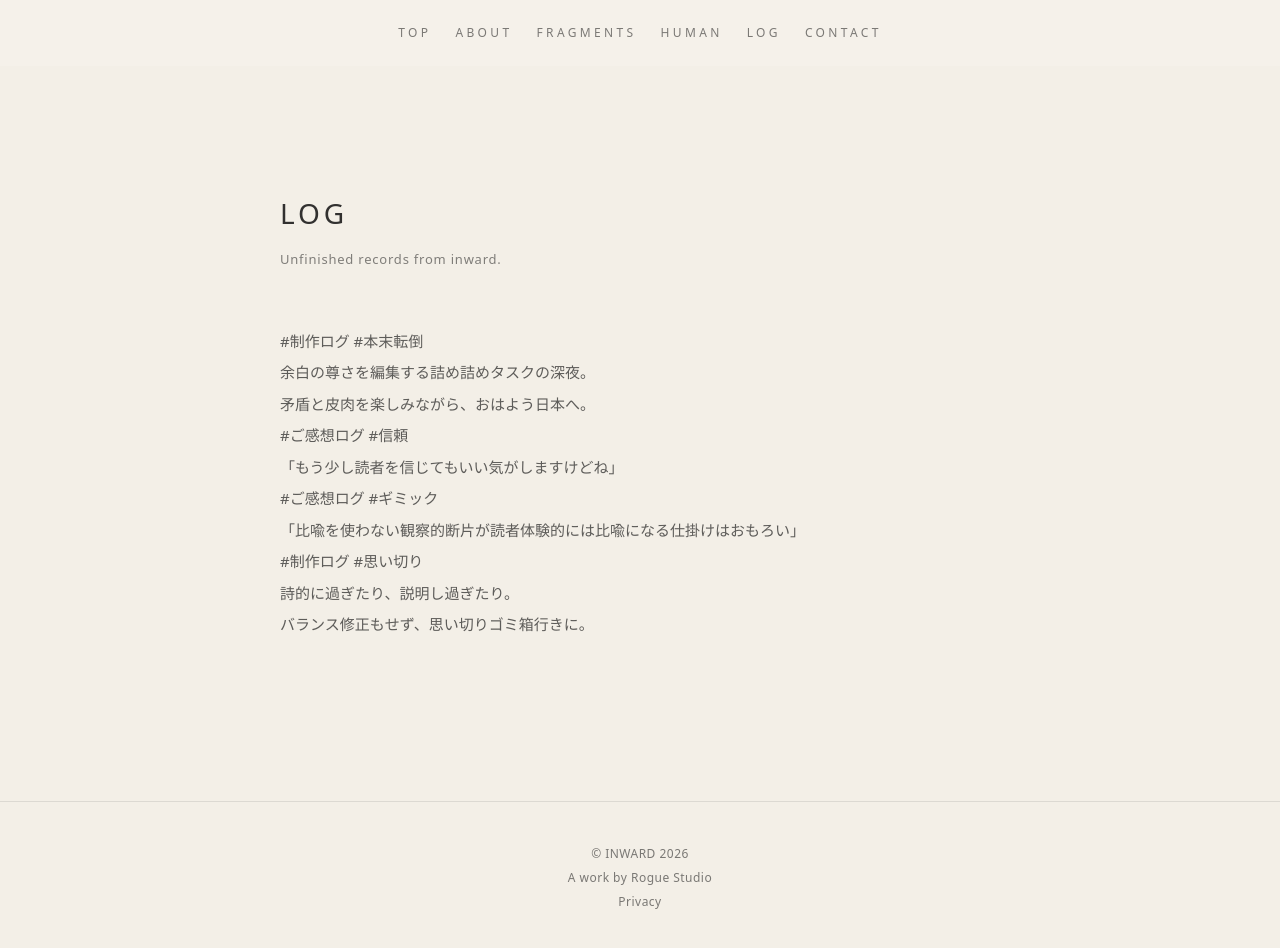
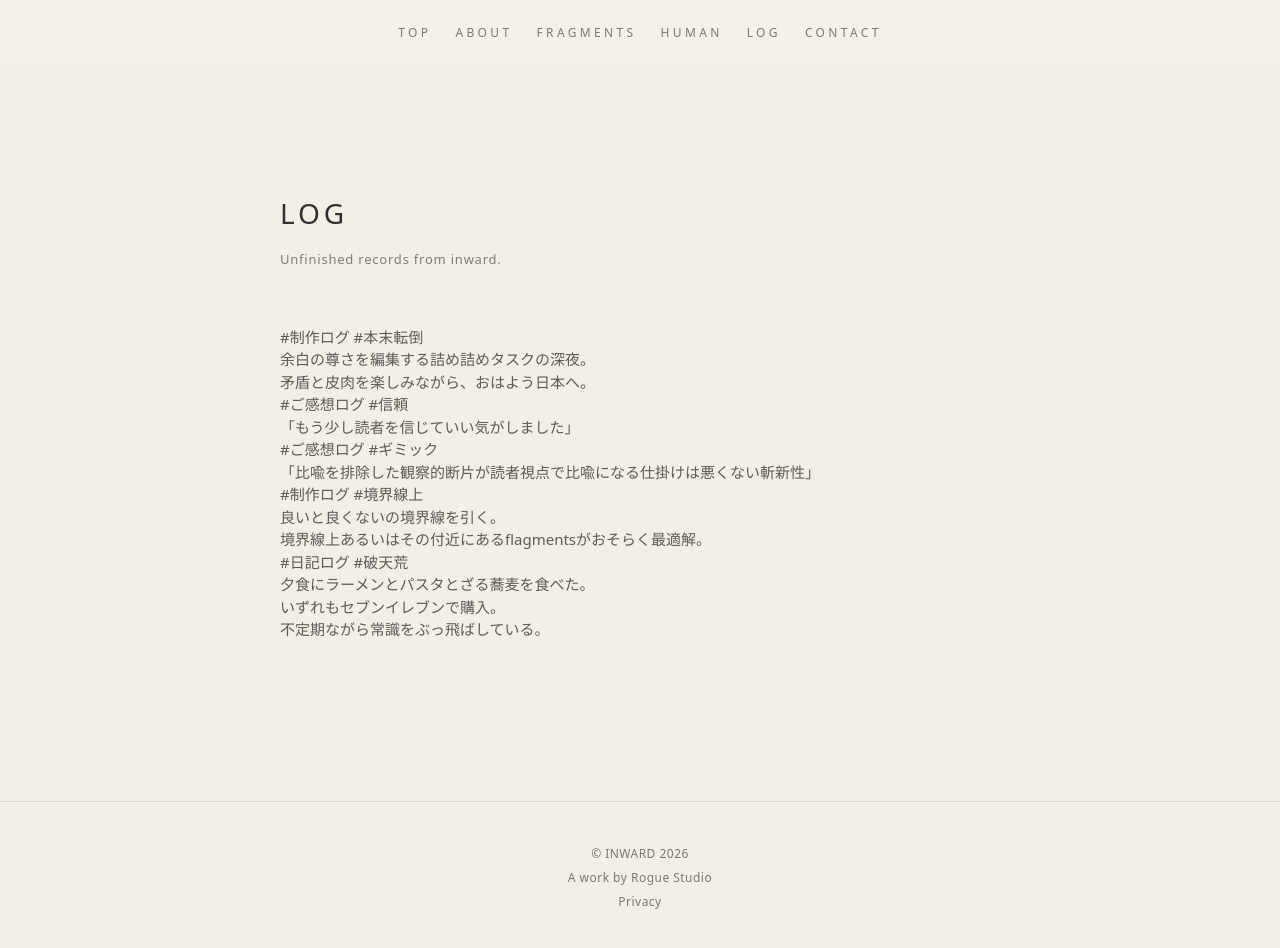
Before and after one commit to rogue-studio/inward, a Next.js app: page /log in a window 1280 px wide. Shown: the top 948 px of the page. Built offline with nearby package versions, Linux system fonts and the light colour scheme.

Commit message:
page.tsx を更新

```diff
--- a/app/log/page.tsx
+++ b/app/log/page.tsx
@@ -15,21 +15,25 @@ export default function LogPage() {
         Unfinished records from inward.
       </p>
 
-    <div className="text-[15px] leading-[2.1] text-[#161616]/68">
-  <p>#制作ログ #本末転倒</p>
+    <div className="text-[15px] leading-[1.5] text-[#161616]/68">
+<p>#制作ログ #本末転倒</p>
   <p>余白の尊さを編集する詰め詰めタスクの深夜。</p>
   <p>矛盾と皮肉を楽しみながら、おはよう日本へ。</p>
-
+<p></p>
   <p>#ご感想ログ #信頼</p>
-  <p>「もう少し読者を信じてもいい気がしますけどね」</p>
-
+  <p>「もう少し読者を信じていい気がしました」</p>
+<p></p>
   <p>#ご感想ログ #ギミック</p>
-  <p>「比喩を使わない観察的断片が読者体験的には比喩になる仕掛けはおもろい」</p>
-
-  <p>#制作ログ #思い切り</p>
-  <p>詩的に過ぎたり、説明し過ぎたり。</p>
-  <p>バランス修正もせず、思い切りゴミ箱行きに。</p>
-
+  <p>「比喩を排除した観察的断片が読者視点で比喩になる仕掛けは悪くない斬新性」</p>
+<p></p>
+  <p>#制作ログ #境界線上</p>
+  <p>良いと良くないの境界線を引く。</p>
+  <p>境界線上あるいはその付近にあるflagmentsがおそらく最適解。</p>
+<p></p>
+　<p>#日記ログ #破天荒</p>
+<p>夕食にラーメンとパスタとざる蕎麦を食べた。</p>
+<p>いずれもセブンイレブンで購入。</p>
+<p>不定期ながら常識をぶっ飛ばしている。</p>
 </div>
 
     </main>
```
